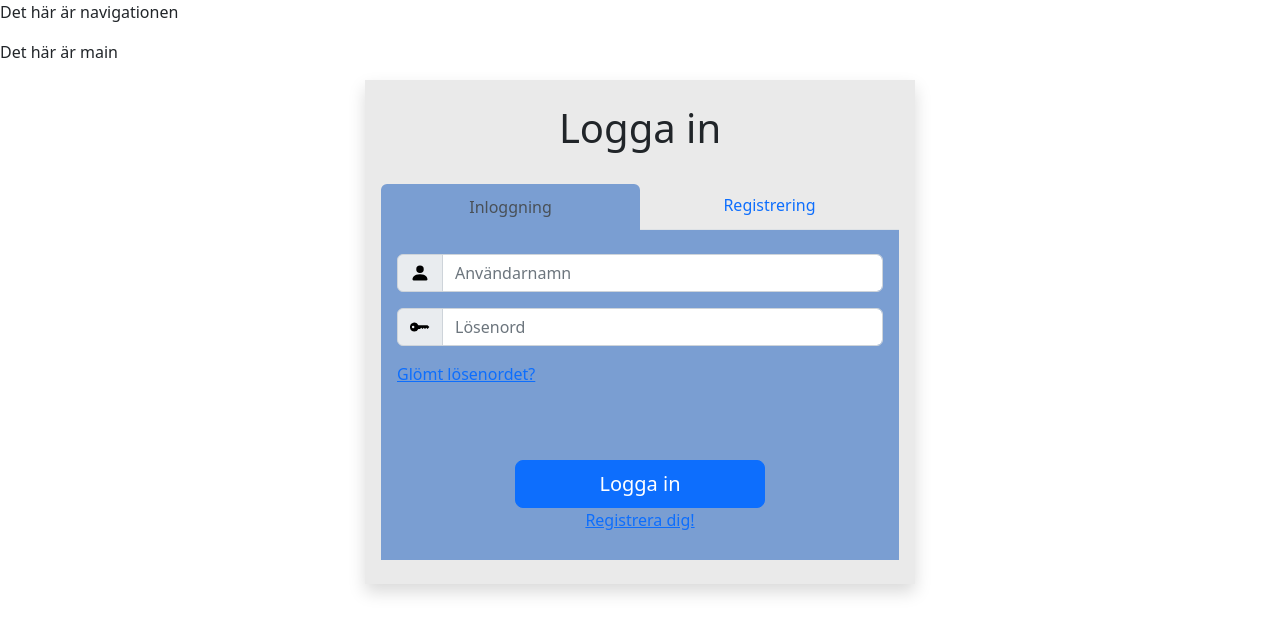
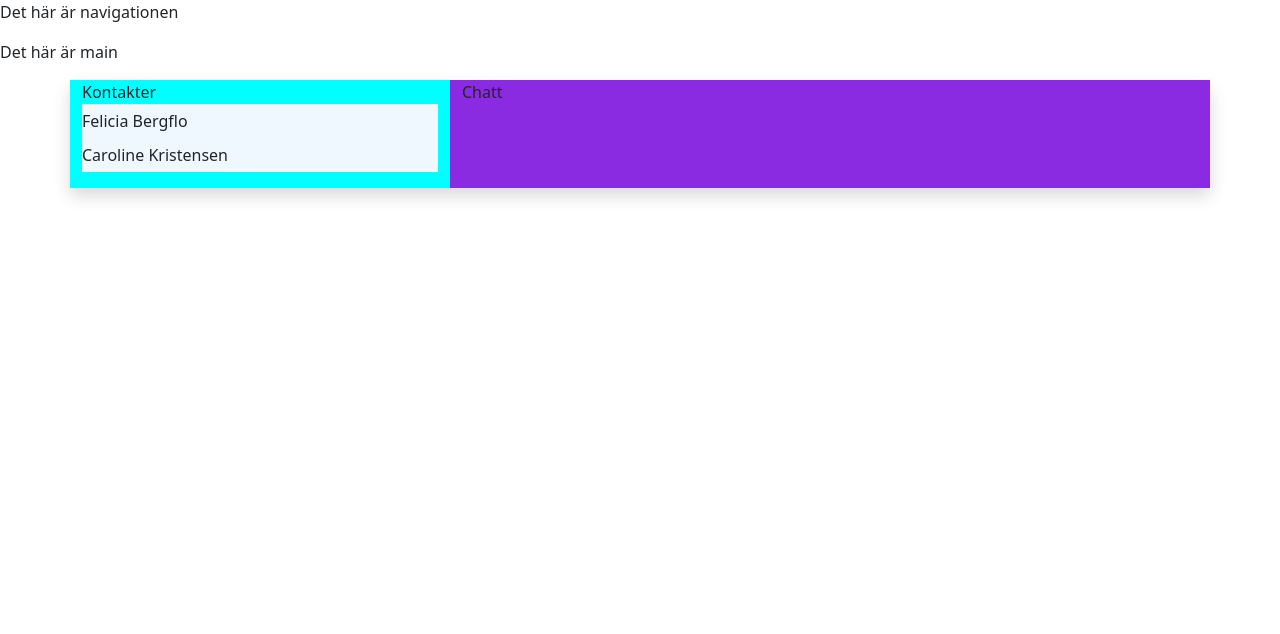
Before and after one commit to CarolineKristensen/Chat-app, a React (Create React App) app: page / in a window 1280 px wide. Shown: the top 634 px of the page. Built offline with nearby package versions, Linux system fonts and the light colour scheme.

Commit message:
Chat window base

```diff
--- a/src/App.js
+++ b/src/App.js
@@ -2,14 +2,16 @@
 import "bootstrap/dist/css/bootstrap.min.css";
 import Navigation from "./components/Navigation";
 import Main from "./components/Main";
-import LoggedOutPage from "./components/logged-out/LoggedOutPage";
+//import LoggedOutPage from "./components/logged-out/LoggedOutPage";
+import LoggedInPage from "./components/logged-in/LoggedInPage";
 
 function App() {
   return (
     <div className="App">
       <Navigation />
       <Main />
-      <LoggedOutPage />
+      {/*<LoggedOutPage />*/}
+      <LoggedInPage />
     </div>
   );
 }
--- /dev/null
+++ b/src/components/logged-in/Chat.js
@@ -0,0 +1,12 @@
+import React from "react";
+
+function Chat() {
+    return(
+        <div>
+            Chatt
+
+        </div>
+    )
+}
+
+export default Chat;
--- /dev/null
+++ b/src/components/logged-in/Contacts.js
@@ -0,0 +1,23 @@
+import React from "react";
+
+function Contacts() {
+    const contacts = [
+        { firstName: "Felicia", lastName: "Bergflo", userName: "feliciabergflo"},
+        { firstName: "Caroline", lastName: "Kristensen", userName: "carolinekristensen"}
+    ];
+
+    return(
+        <div>
+            Kontakter
+            <ul className="contactList">
+                {contacts.map((user) => (
+                    <li className="contactItem">
+                        {user.firstName} {user.lastName}
+                    </li>
+                ))}
+            </ul>
+        </div>
+    )
+}
+
+export default Contacts;
--- /dev/null
+++ b/src/components/logged-in/LoggedIn.css
@@ -0,0 +1,26 @@
+.loggedInDiv {
+    width: 100%;
+}
+
+.contacts {
+    background-color: aqua;
+}
+
+.chat {
+    background-color: blueviolet;
+}
+
+.contactBox {
+    background-color: aliceblue;
+    display: inline-flex;
+}
+
+.contactList {
+    padding: 0;
+}
+
+.contactItem {
+    background-color: aliceblue;
+    list-style-type: none;
+    padding: 5px 0px;
+}
--- /dev/null
+++ b/src/components/logged-in/LoggedInPage.js
@@ -0,0 +1,26 @@
+import React from "react";
+import "./LoggedIn.css";
+import {
+    Container,
+    Row,
+    Col
+} from "react-bootstrap";
+import Chat from "./Chat";
+import Contacts from "./Contacts";
+
+function LoggedInPage() {
+    return (
+        <Container className="loggedInDiv shadow">
+            <Row>
+                <Col sm={4} className="contacts">
+                    <Contacts />
+                </Col>
+                <Col sm={8} className="chat">
+                    <Chat />
+                </Col>
+            </Row>
+        </Container>
+    )
+}
+
+export default LoggedInPage;
```
